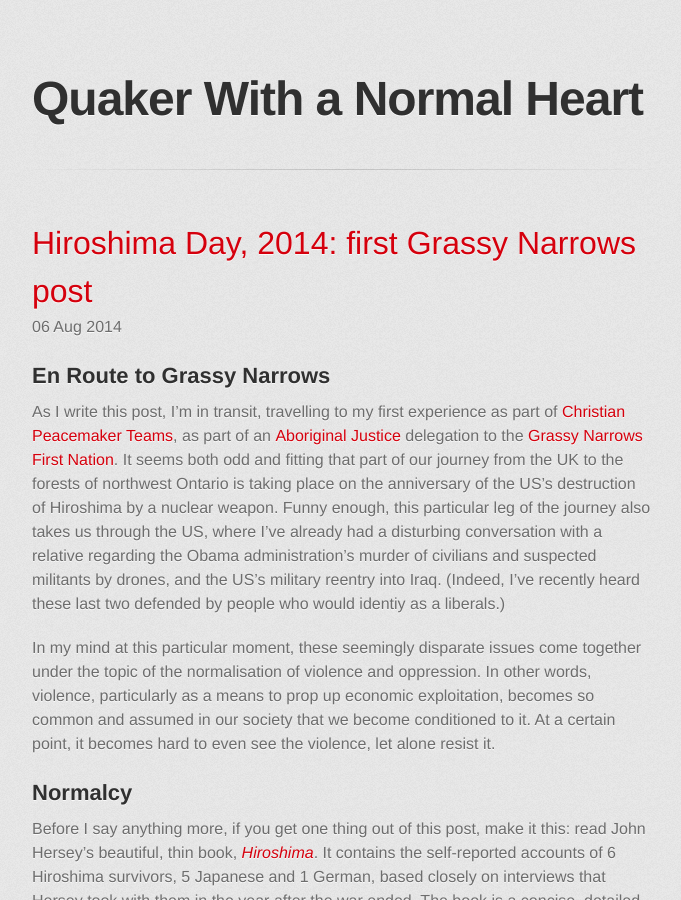
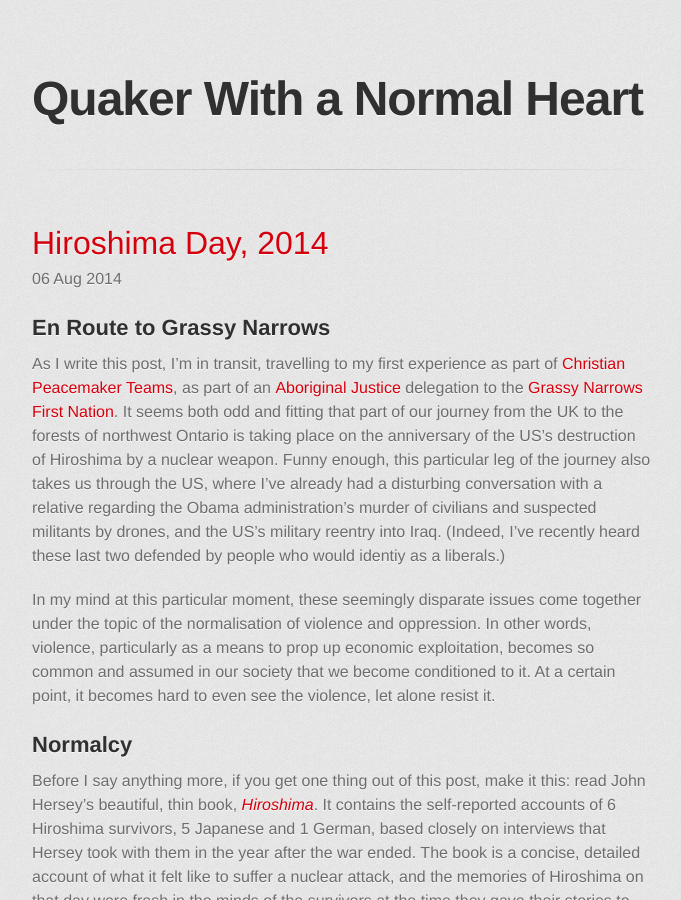
Before and after one commit to joelcw/joelcw.github.io, a Jekyll site: the page built from _posts/2014-08-06-hiroshima-day.md, in a window 1280 px wide and 900 px high. Shown: the whole window, without its empty margins (298-979 px from the left). Built offline with Jekyll 4.4.1, drawn with Linux system fonts in a browser that asks for light colours; some web fonts are replaced.

Commit message:
fixed title

```diff
--- a/_posts/2014-08-06-hiroshima-day.md
+++ b/_posts/2014-08-06-hiroshima-day.md
@@ -1,6 +1,6 @@
 ---
 layout: post
-title: "Hiroshima Day, 2014: first Grassy Narrows post"
+title: "Hiroshima Day, 2014"
 ---
 
 ##En Route to Grassy Narrows
```
